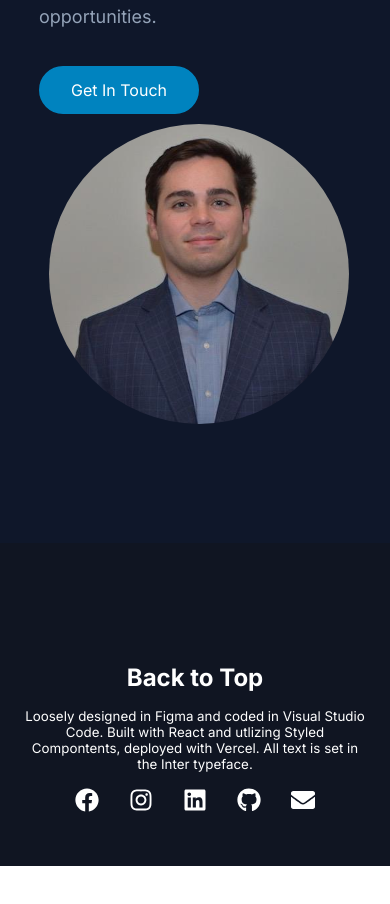
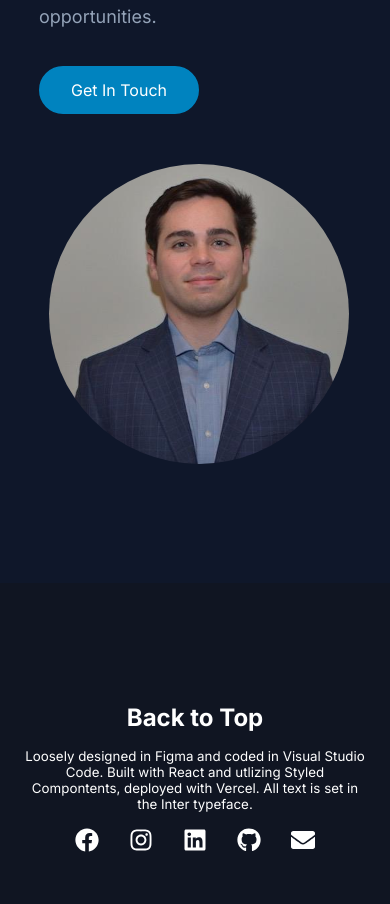
Before and after one commit to itsrichardhaar/Springer-React-Sandbox, a React (Create React App) app in the folder springer-sandbox/: page / in a window 390 px wide. Shown: the part 4260-5164 px from the top of the page. Before the commit the page ends 5126 px from the top, so only its background shows below. Built offline with nearby package versions, Linux system fonts and the light colour scheme.

Commit message:
Bottom image mobile margin

```diff
--- a/springer-sandbox/src/components/InfoSection/InfoElements.js
+++ b/springer-sandbox/src/components/InfoSection/InfoElements.js
@@ -122,4 +122,8 @@ export const Img = styled.img`
   padding-right: 0;
   border-radius: 50%;
   height: 300px;
+
+  @media screen and (max-width: 600px) {
+    margin-top: 40px;
+  }
 `;
```
